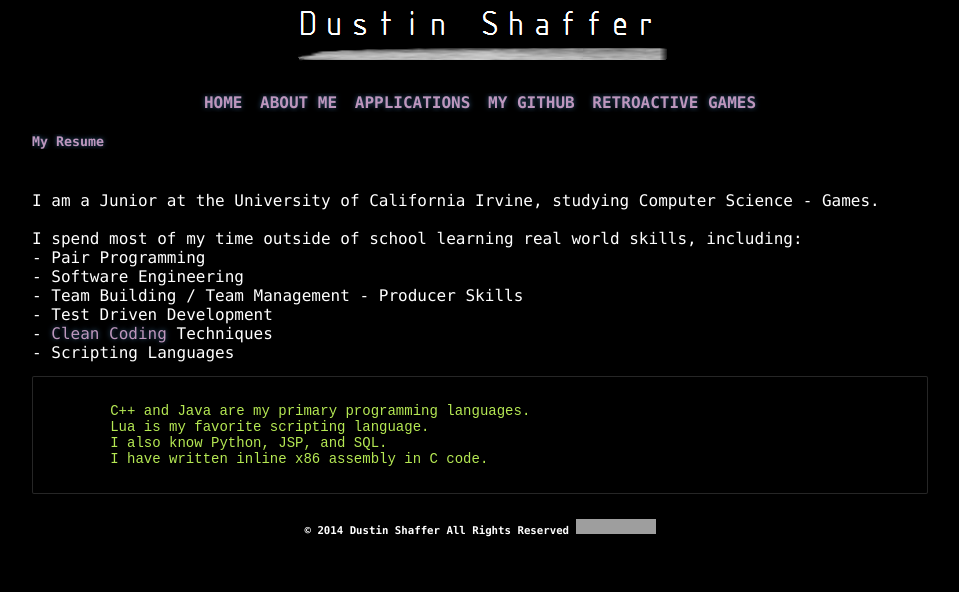
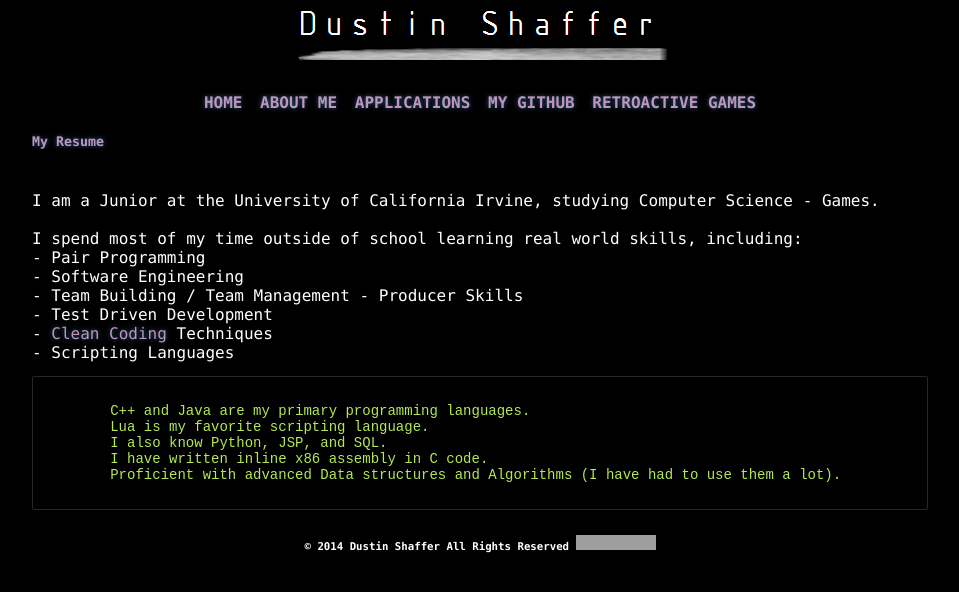
Before and after one commit to misterdustinface/misterdustinface.github.io, a Jekyll site: the page built from pages/xaboutMe.html, in a window 1280 px wide. Shown: the top 592 px of the page, without its empty margins (160-1119 px from the left). Built offline with Jekyll 4.4.1, drawn with Linux system fonts in a browser that asks for light colours; nearby versions of some CDN libraries; a style sheet for code colours, icons or effects is not loaded; grey boxes are pictures that could not be loaded.

Commit message:
Update xaboutMe.html

```diff
--- a/pages/xaboutMe.html
+++ b/pages/xaboutMe.html
@@ -29,6 +29,7 @@
 	Lua is my favorite scripting language.
 	I also know Python, JSP, and SQL.
 	I have written inline x86 assembly in C code.
+	Proficient with advanced Data structures and Algorithms (I have had to use them a lot).
 </code>
 </pre>
 
```
